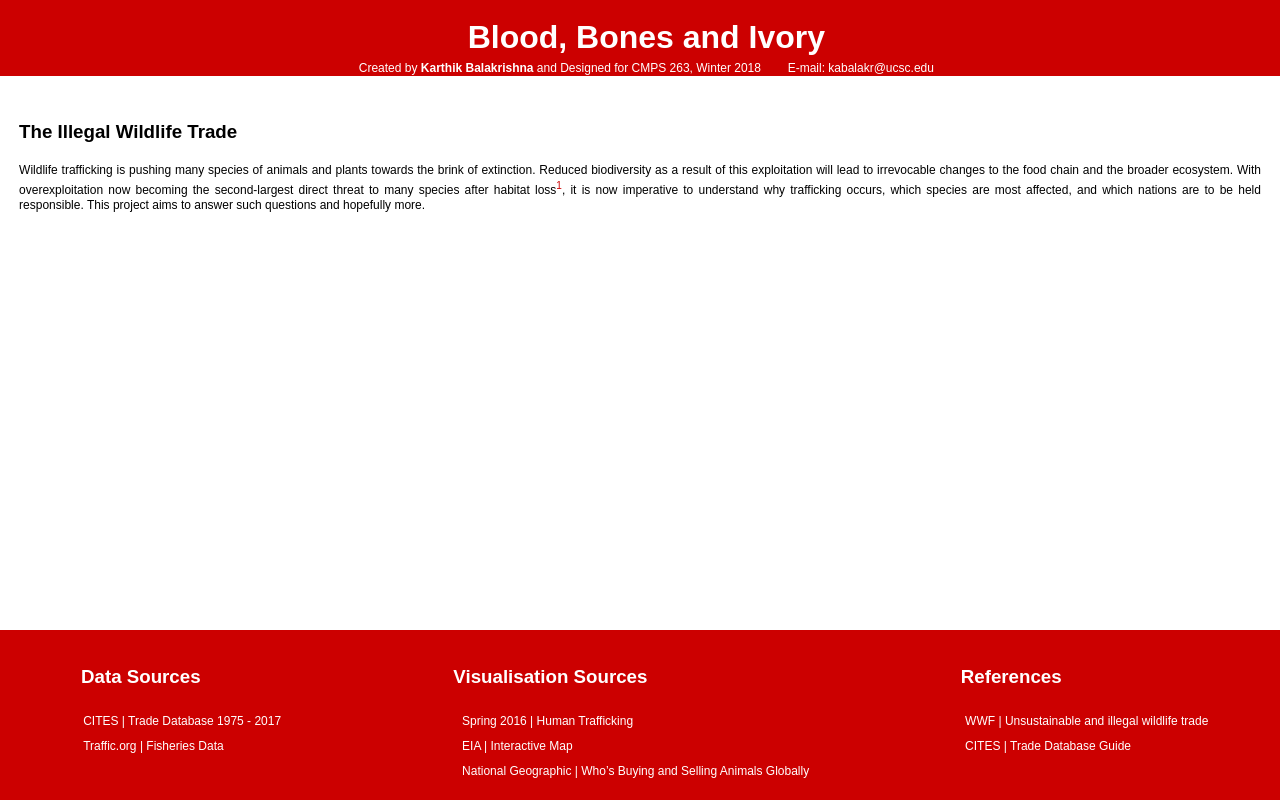
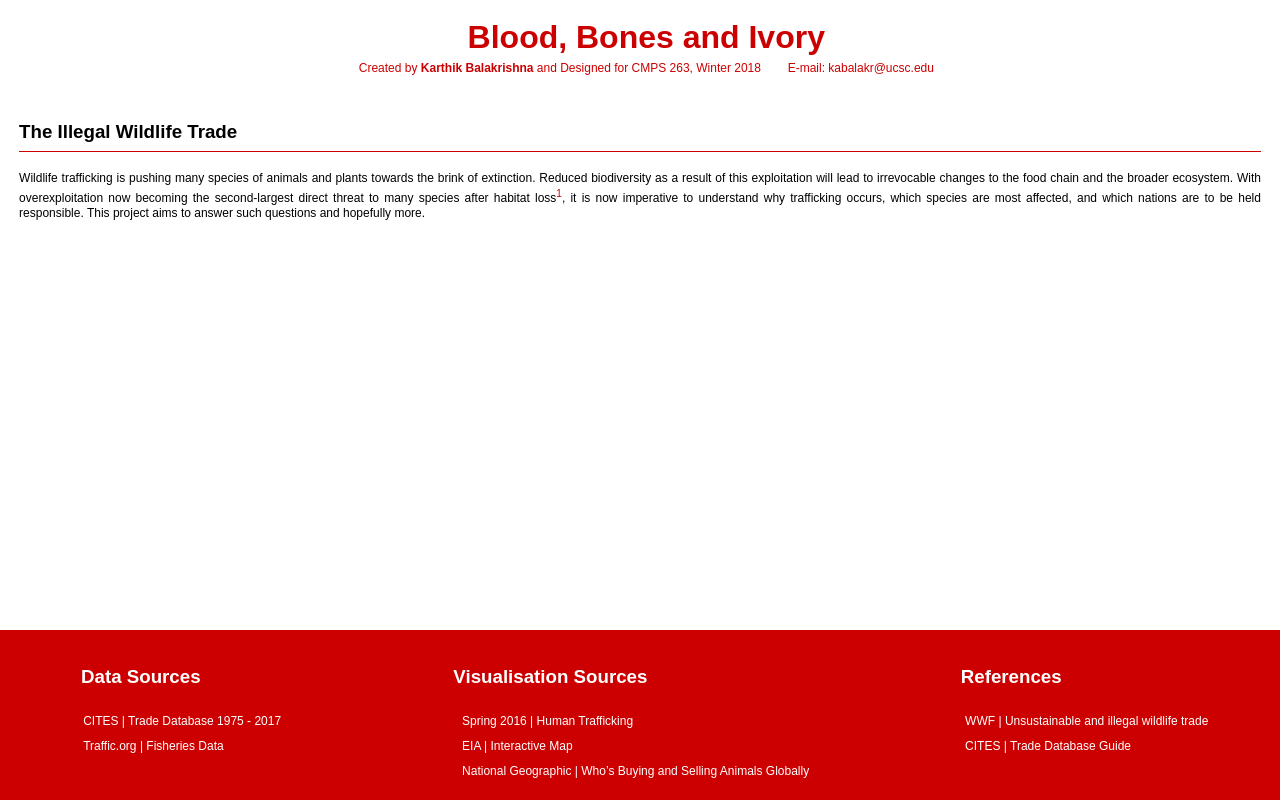
Before and after one commit to balakrishna-k/WildLifeTrafficking1, a plain HTML site: page index.html in a window 1280 px wide. Drawn offline with Linux system fonts and the light colour scheme.

Commit message:
Changes
Removed Red header background

```diff
--- a/index.html
+++ b/index.html
@@ -19,8 +19,11 @@
 			}
 
 			header {
-				background:  #cc0000;
+				background:  white;
 				height: 20%;
+                width: 99%;
+                margin: auto;
+
 			}
 
 			header h1 {
@@ -129,17 +132,16 @@
 
 		<header>
 			<div class="bar">
-				<h1 style="color: white; padding: 2% 0% 0% 1%; text-align: center">Blood, Bones and Ivory</h1>
-                <p style="font-size: 12px; color: white; padding-left: 1%; text-align: center">Created by <b>Karthik Balakrishna</b> and Designed for CMPS 263, Winter 2018  <b style="color: #cc0000">......</b>   E-mail: kabalakr@ucsc.edu</p><! too tired to edit the dots lol. Do this later.>
-
+				<h1 style="color: #cc0000; padding: 2% 0% 0% 1%; text-align: center">Blood, Bones and Ivory</h1>
 			</div>
+            <p style="font-size: 12px; color: #cc0000; padding-left: 1%; text-align: center;">Created by <b>Karthik Balakrishna</b> and Designed for CMPS 263, Winter 2018  <b style="color: white">......</b>   E-mail: kabalakr@ucsc.edu</p><! too tired to edit the dots lol. Do this later.>
 		</header>
 
 		<div id="wrapper">
 			<main>
 				<div id="content" >
 					<div class="bar">
-						<h3>The Illegal Wildlife Trade</h3>
+						<h3 style="padding-bottom: 0.6%; border-bottom: 1px solid #cc0000">The Illegal Wildlife Trade</h3>
 						<p>Wildlife trafficking is pushing many species of animals and plants towards the brink of extinction. Reduced biodiversity as a result of this exploitation will lead to irrevocable changes to the food chain and the broader ecosystem. With overexploitation now becoming the second-largest direct threat to many species after habitat loss<sup><a href="http://wwf.panda.org/about_our_earth/species/problems/illegal_trade/">1</a></sup>, it is now imperative to understand why trafficking occurs, which species are most affected, and which nations are to be held responsible. This project aims to answer such questions and hopefully more.</p>
 					</div>
 				</div>
```
